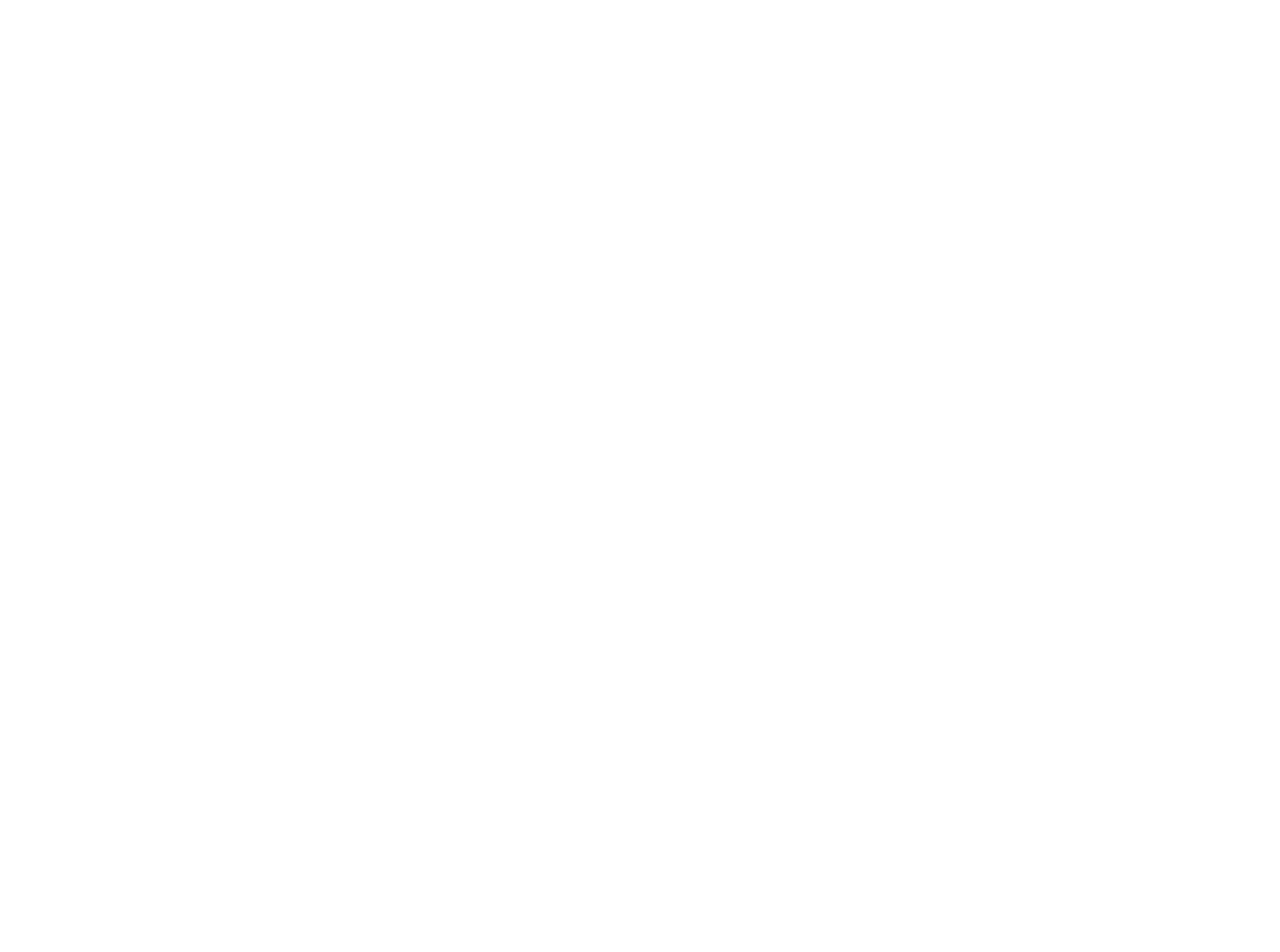
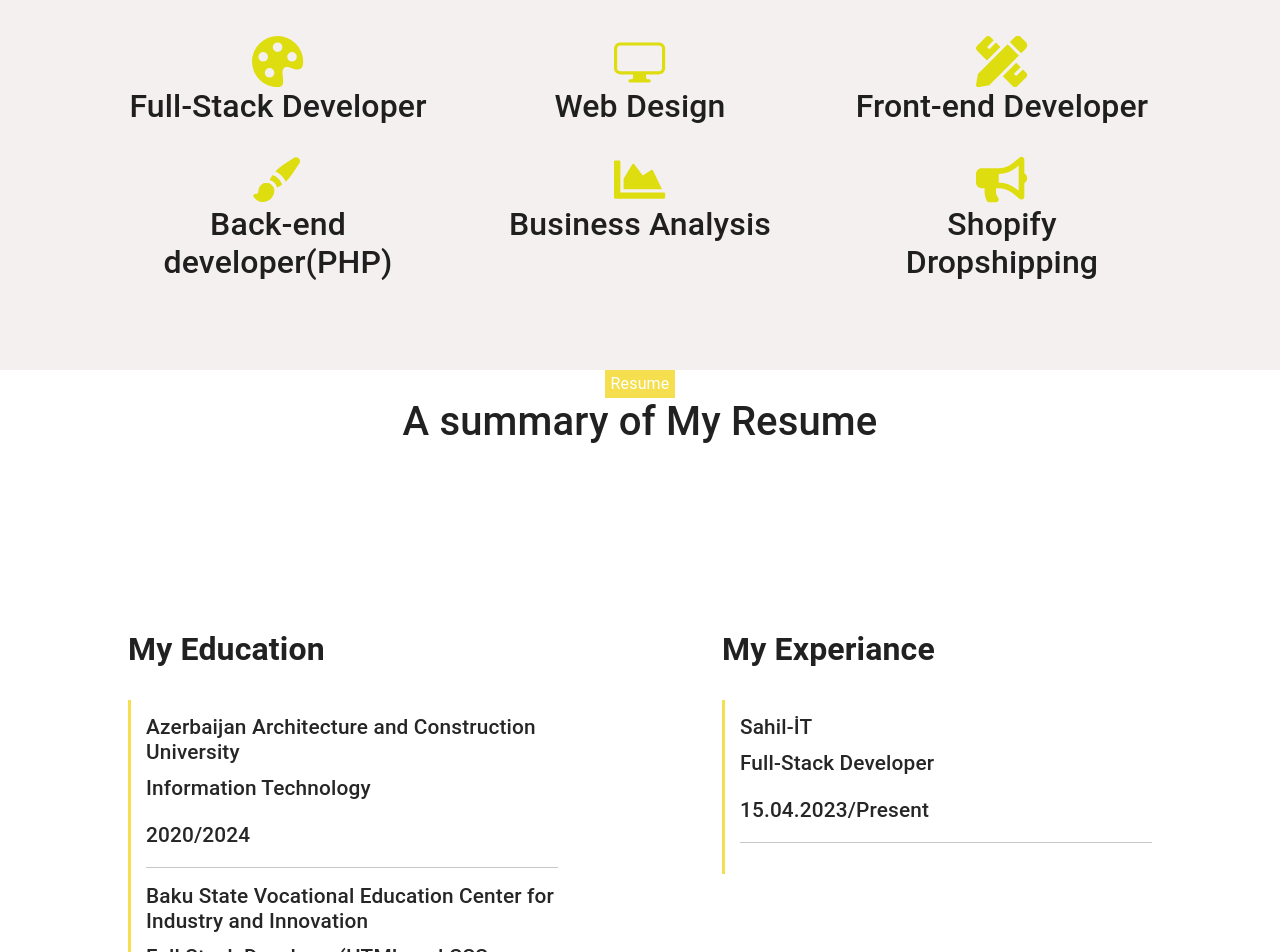
Before and after one commit to ShahmirzeMIT/Portfolio, a React (Create React App) app: page / in a window 1280 px wide. Shown: the part 1820-2772 px from the top of the page. Before the commit the page ends 1594 px from the top, so only its background shows below. Built offline with nearby package versions, Linux system fonts and the light colour scheme.

Commit message:
fix project and  a part of resume but there is a problem main you will have to fmend it

```diff
--- a/public/assets/json/translation.json
+++ b/public/assets/json/translation.json
@@ -15,10 +15,10 @@
     },
     {
         "id": "3",
-        "name": "eduDescription",
-        "az": "Men Oxudugum Unini Cox sevirem?",
-        "en": "i like what i read?",
-        "ru": "мне нравится то, что я читаю?"
+        "name": "eduStudyYear",
+        "az": "2020\/2024",
+        "en": "2020\/2024",
+        "ru": "2020\/2024"
     },
     {
         "id": "4",
@@ -155,24 +155,24 @@
     },
     {
         "id": "23",
-        "name": "eduCourse",
-        "az": "Full Stack Developer(HTML and CSS ,JAVASCIRPTand React , PHP and Laravel)",
-        "en": "Full Stack Developer(HTML and CSS ,JAVASCIRPTand React , PHP and Laravel)",
-        "ru": "Full Stack Developer(HTML and CSS ,JAVASCIRPTand React , PHP and Laravel)"
-    },
-    {
-        "id": "24",
         "name": "eduCompany",
         "az": "Sənaye və İnnovasiyalar üzrə Bakı Dövlət Peşə Təhsil Mərkəzi",
         "en": "Baku State Vocational Education Center for Industry and Innovation",
         "ru": "Бакинский Государственный Центр Профессионального Образования Промышленности и Инноваций"
     },
     {
+        "id": "24",
+        "name": "eduCourse",
+        "az": " Full Stack Developer(HTML and CSS ,JAVASCIRPTand React , PHP and Laravel)",
+        "en": " Full Stack Developer(HTML and CSS ,JAVASCIRPTand React , PHP and Laravel)",
+        "ru": "Full Stack Developer (HTML и CSS, JAVASCIPT и React, PHP и Laravel)"
+    },
+    {
         "id": "25",
-        "name": "eduOrganizator",
-        "az": "Azərbaycan Respublikası Elm və Təhsil Nazirliyi",
-        "en": "Ministry of Education Republic of Azerbaijan",
-        "ru": "Министерство Науки и Образования Азербайджанской Республики"
+        "name": "eduCourseYear",
+        "az": "01.06.2021\/15.02.2022",
+        "en": "01.06.2021\/15.02.2022",
+        "ru": "01.06.2021\/15.02.2022"
     },
     {
         "id": "27",
@@ -575,17 +575,17 @@
     },
     {
         "id": "84",
-        "name": "eduPosition1",
-        "az": "Full-Stack Developer",
-        "en": "Full-Stack Developer",
-        "ru": "Full-Stack разработчик"
+        "name": "eduCompanyName",
+        "az": " Sahil-İT",
+        "en": " Sahil-İT",
+        "ru": "Сахил-ИТ"
     },
     {
         "id": "85",
-        "name": "eduCompanyName1",
-        "az": "Sahil-İT",
-        "en": "Sahil-İT",
-        "ru": "Сахил-ИТ"
+        "name": "eduPosition",
+        "az": "Full-Stack Developer",
+        "en": "Full-Stack Developer",
+        "ru": "Полный стек разработчик"
     },
     {
         "id": "86",
@@ -607,5 +607,61 @@
         "az": "Məni Daha çox tanıyın",
         "en": "Know Me More\r\n",
         "ru": "Знай меня больше"
+    },
+    {
+        "id": "89",
+        "name": "projectFirst",
+        "az": "Mən nə edirəm?",
+        "en": "What I Do?",
+        "ru": "Что мне делать?"
+    },
+    {
+        "id": "90",
+        "name": "resume",
+        "az": "CV",
+        "en": "Resume",
+        "ru": "Резюме"
+    },
+    {
+        "id": "91",
+        "name": "eduJed",
+        "az": "JedAcademy\r\n                        ",
+        "en": "JedAcademy\r\n                        ",
+        "ru": "Джед Академия"
+    },
+    {
+        "id": "92",
+        "name": "eduJedCourse",
+        "az": "HTML5, CSS3, SASS, SCSS, Bootstrap, Tailwind CSS, Git \/ Github, JavaScript, TypeScript, Ajax \/ Axios, React.js, Redux, REST API, Material UI",
+        "en": "HTML5, CSS3, SASS, SCSS, Bootstrap, Tailwind CSS, Git \/ Github, JavaScript, TypeScript, Ajax \/ Axios, React.js, Redux, REST API, Material UI",
+        "ru": "HTML5, CSS3, SASS, SCSS, Bootstrap, Tailwind CSS, Git \/ Github, JavaScript, TypeScript, Ajax \/ Axios, React.js, Redux, REST API, Material UI"
+    },
+    {
+        "id": "93",
+        "name": "eduJedYear",
+        "az": "15.09.2022\/02.02.2023",
+        "en": "15.09.2022\/02.02.2023",
+        "ru": "15.09.2022\/02.02.2023"
+    },
+    {
+        "id": "94",
+        "name": "eduEnglish",
+        "az": "Sənan Hüseynzadə School",
+        "en": "Sənan Hüseynzadə School",
+        "ru": "Сенан Хусейнзаде Cкул"
+    },
+    {
+        "id": "95",
+        "name": "eduEnglishGeneral",
+        "az": "Ümumi ingilis dili",
+        "en": "General English",
+        "ru": "Общий английский"
+    },
+    {
+        "id": "96",
+        "name": "eduEnglishYear",
+        "az": "19.11.2022\/Davam Edir",
+        "en": "19.11.2022\/Present",
+        "ru": "19.11.2022\/Продолжение"
     }
 ] }
--- a/src/App.js
+++ b/src/App.js
@@ -39,9 +39,9 @@
           <DataContext.Provider value={sent}>
               <Header/>
               <Main/>
-              {/* <Projects/>
-              <Resume/>
-              <Portfolio/>
+              <Projects/>
+               <Resume/>
+             {/* <Portfolio/>
               <Laptop/>
               <Questions/>
               <Slider/>
--- a/src/component/project.js
+++ b/src/component/project.js
@@ -3,7 +3,7 @@
 import { BsFillPaletteFill, BsDisplay } from "react-icons/bs";
 import { FaPencilRuler, FaChartArea, FaBullhorn } from "react-icons/fa";
 import { HiPaintBrush } from "react-icons/hi2";
-import { DataContext } from "../App";
+import { DataContext, LanguageContext } from "../App";
 import { Fragment } from "react";
 
 const logo = [
@@ -17,31 +17,46 @@
 
 function Projects() {
   const value = useContext(DataContext);
-  const project = value.project;
-  const projectData = value.projectData;
+  const project = value.data
+  const [lang, setLang] = useContext(LanguageContext);
 
   return (
     <section className="bgGray" id="experience">
-      <div className="wd80 mrp5">
-        <div className="whatBtn mr5 mrp5 wd80">
-          {projectData.map((item, index) => (
-            <Fragment key={index}>
-              <p className="">{item.target}</p>
-              <h1>{item.text}</h1>
-            </Fragment>
-          ))}
+      <div className="whatBtn mr5 mrp5 wd80">
+      {
+        project && project.length>0 ?
+        <div className="wd80 mrp5">{
+           project.filter((item)=>  item.name=="projectFirst")
+           .map((item)=><p>{item[lang]}</p>)
+
+        } {
+          project.filter((item)=>  item.name=="projectTitle")
+          .map((item)=> <h1>{item[lang]}</h1>)
+        }
+
         </div>
-        <div className="course">
+        :""
+
+      }
+      {
+         project && project.length>0 ?
+          <div className="course">
           <div className="design">
-            {project.map((item, index) => (
-              <div className="txtCenter" key={index}>
-                <div>{logo[index].logo}</div>
-                <h2>{item.work}</h2>
-                <p className="text">{item.text}</p>
-              </div>
-            ))}
+            {
+                project.filter((item)=>item.name=="projectDesign" ||item.name=="projectWebDesign"
+                ||item.name=="projectUxDesign" ||item.name=="projectAppDev"
+                ||item.name=="projectBusAnalysis" ||item.name=="projectSeoMark" )
+                .map((item,i)=>
+                 <div className="txtCenter">
+                 <div>{logo[i].logo}</div>
+                  <h2>{item[lang]}</h2>
+                  </div>
+                )
+            }
           </div>
         </div>
+        :""
+      }
       </div>
     </section>
   );
--- a/src/component/resume.js
+++ b/src/component/resume.js
@@ -1,48 +1,134 @@
 import { useContext } from "react";
 import styles from "../index.css";
-import { DataContext } from "../App";
+import { DataContext, LanguageContext } from "../App";
 import { Fragment } from "react";
+import { useEffect } from "react";
+import { useState } from "react";
 
 function Resume() {
   const value = useContext(DataContext);
-  const education = value.education;
-  const experience = value.experience;
-  const skill1 = value.skill1;
-  const skill2 = value.skill2;
-  const resume = value.resume;
+  const education = value.data;
+  const [lang, setLang] = useContext(LanguageContext);
 
   return (
     <>
       <section id="works">
-        <div className="wd80 pt5">
-          <div>
-            {resume.map((item, index) => (
-              <Fragment key={index}>
-                <div className="resume">{item.target}</div>
-                <h1>{item.text}</h1>
-              </Fragment>
-            ))}
-          </div>
-          <div className="about">
-            <div className="eductaion">
-              {resume.map((item, index) => (
-                <Fragment key={index}>
-                  <h2 className="headtext">{item.education}</h2>
-                </Fragment>
-              ))}
-              <div className="borderYellow">
-                {education.map((item, i) => (
-                  <Fragment key={i}>
-                    <div className="study">
-                      <h3 className="head">{item.schoolName}</h3>
-                      <p className="txt">{item.year}</p>
-                      <p className="txt">{item.text}</p>
+          {
+              education && education.length>0 ?
+              <>{
+                education.filter((item)=>item.name.includes("resume") && item.id==90)
+                .map((item)=><div className="resume">{item[lang]}</div>)
+              }
+              {
+                education.filter((item)=>item.name.includes("resume") && item.id==42)
+                .map((item)=> <h1>{item[lang]}</h1>)
+              }
+              </>
+
+
+              :""
+            }
+        <div className="wd80 pt5 d-flex2">
+
+          <>
+            {  education && education.length>0 ?
+                  <div className="about">
+                    <div className="eductaion">{
+                      education.filter((item)=>item.name.includes("myEducation"))
+                      .map((item)=><Fragment >
+                      <h2 className="headtext">{item[lang]}</h2>
+                    </Fragment>)
+                    }
+                    <div className="borderYellow">
+                          <Fragment >
+
+                          <div className="study">  {
+                                        education.filter((item)=>item.name=="eduName" ||
+                                         item.name=="eduSpecialty" || item.name=="eduStudyYear" || item.name=="eduCompany"
+                                         || item.name=="eduCourse"
+                                         || item.name=="eduCourseYear"   || item.name=="eduJed"
+                                         || item.name=="eduJedCourse"  || item.name=="eduJedYear"
+                                         || item.name=="eduEnglish" || item.name=="eduEnglishGeneral"
+                                         || item.name=="eduEnglishYear")
+                                        .map((item)=>
+                                              <>
+                                              { item.name=="eduName" || item.name=="eduCompany"
+                                               || item.name=="eduJed" || item.name=="eduEnglish"?
+                                                    <h3 className="head">{item[lang]}</h3>
+                                                    :""
+                                                    }
+                                                    {
+                                                      item.name=="eduSpecialty" || item.name=="eduCourse"
+                                                      || item.name=="eduJedCourse"|| item.name=="eduEnglishGeneral"   ?
+                                                      <p className="head">{item[lang]}</p>
+                                                    :""
+                                                    }
+                                                    {
+                                                      item.name=="eduStudyYear"  || item.name=="eduCourseYear"
+                                                      || item.name=="eduJedYear" || item.name=="eduEnglishYear"?<>
+                                                      <p className="head">{item[lang]}</p><hr />
+                                                      </>
+
+                                                    :""
+                                                    }
+                                              </>
+                                             )
+
+                                      }
+                                    </div>
+                        </Fragment>
+                      </div>
                     </div>
-                    <hr />
-                  </Fragment>
-                ))}
-              </div>
-            </div>
+                    </div>
+                    :"  "
+            }
+
+            { education && education.length>0 ?
+                  <div className="about">
+                    <div className="experience">{
+                      education.filter((item)=>item.name.includes("myExperience"))
+                      .map((item)=><Fragment >
+                      <h2 className="headtext">{item[lang]}</h2>
+                    </Fragment>)
+                    }
+                    <div className="borderYellow">
+                          <Fragment >
+
+                          <div className="study">  {
+                                        education.filter((item)=>item.name=="eduCompanyName" ||
+                                         item.name=="eduPosition" || item.name=="eduPosYear1" )
+                                        .map((item)=>
+                                              <>
+                                              { item.name=="eduCompanyName" ?
+                                                    <h3 className="head">{item[lang]}</h3>
+                                                    :""
+                                                    }
+                                                    {
+                                                      item.name=="eduPosition"    ?
+                                                      <p className="head">{item[lang]}</p>
+                                                    :""
+                                                    }
+                                                    {
+                                                      item.name=="eduPosYear1" ?<>
+                                                      <p className="head">{item[lang]}</p><hr />
+                                                      </>
+
+                                                    :""
+                                                    }
+                                              </>
+                                             )
+
+                                      }
+                                    </div>
+                        </Fragment>
+                      </div>
+                    </div>
+                    </div>
+                    :"  "
+            }
+            </>
+
+         {/*
             <div className="experience">
               {resume.map((item, index) => (
                 <Fragment key={index}>
@@ -65,6 +151,7 @@
           </div>
           <div>
             <div>
+
               {resume.map((item, index) => (
                 <Fragment key={index}>
                   <h2 className="headtext">{item.skill}</h2>
@@ -109,8 +196,8 @@
                 </div>
               </div>
             </div>
-          </div>
-          <div className="tcenter">
+          </div> */}
+          {/* <div className="tcenter">
             {resume.map((item, index) => (
               <Fragment key={index}>
                 <div className="download">
@@ -120,7 +207,7 @@
                 </div>
               </Fragment>
             ))}
-          </div>
+          </div> */}
         </div>
       </section>
     </>
--- a/src/index.css
+++ b/src/index.css
@@ -387,6 +387,7 @@
 .head{
 	font-weight: 500;
 	font-size: 1.3em;
+  padding:0;
 	color: #272626;
 }
 .eductaion , .experience{
@@ -420,6 +421,11 @@
 .d-flex{
 	display: flex;
 	justify-content: space-between;
+}
+.d-flex2{
+	display: flex;
+	justify-content:center;
+  flex-wrap: wrap;
 }
 .yellowLine{
 	height: 6px;
@@ -918,18 +924,11 @@
       .pictures{
         justify-content: space-between;
       }
-      .design{
-
-        justify-content: space-between;
-
-      }
       .pictures{
         justify-content: space-between;
       }
       .design{
-
         justify-content: space-between;
-
       }
 
 
@@ -943,6 +942,9 @@
   }
 
  @media only screen and (min-width: 1120px) {
+  .d-flex2{
+    justify-content: space-between;
+  }
 	.openword {
 	    width: auto;
 	    text-align: inherit;
```
Also changed, not shown: 1 other file (tests, documents, lock files or other folders).
